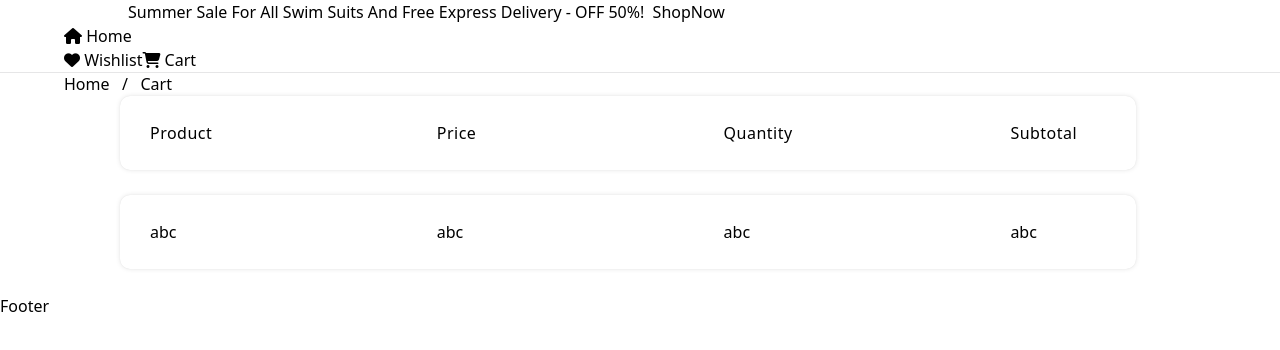
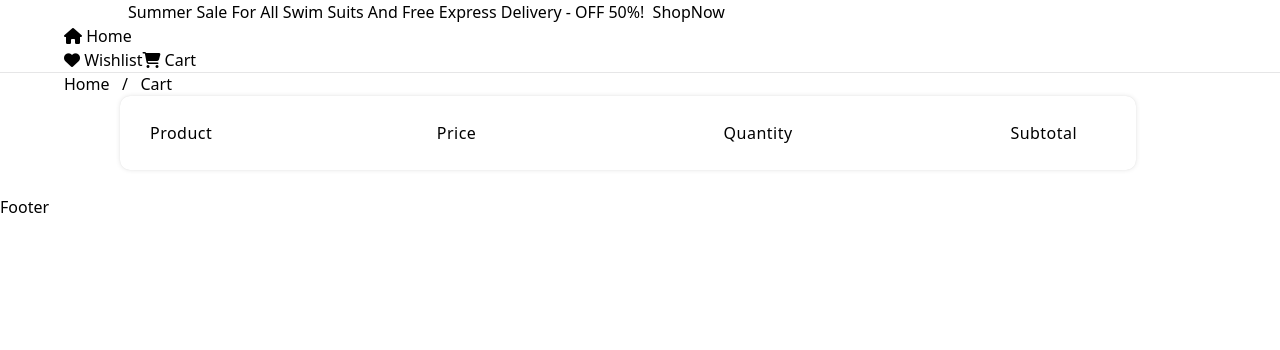
Before and after one commit to parikshit-jaiswal/e-commerce-ReactApp, a React (Vite) app: page /cart in a window 1280 px wide. Shown: the top 350 px of the page. Built offline with nearby package versions, Linux system fonts and the light colour scheme.

Commit message:
cart design done

```diff
--- a/src/pages/cart/cartComponents/Table.jsx
+++ b/src/pages/cart/cartComponents/Table.jsx
@@ -1,7 +1,10 @@
 import React from 'react'
 import './table.css'
+import TableRow from './TableRow'
 
 function Table() {
+    const cart = JSON.parse(localStorage.getItem('cart')) || [];
+    console.log(cart);
     return (
         <>
             <ul class="responsive-table">
@@ -11,12 +14,16 @@ function Table() {
                     <div class="col col-3">Quantity</div>
                     <div class="col col-4">Subtotal</div>
                 </li>
-                <li class="tableRow">
-                    <div class="col col-1">abc</div>
-                    <div class="col col-2">abc</div>
-                    <div class="col col-3">abc</div>
-                    <div class="col col-4">abc</div>
-                </li>
+                {cart.map((item) => (
+                    <TableRow
+                        key={item.product_id} // Ensure unique key for each row
+                        productName={item.product_name}
+                        price={item.price_after_discount}
+                        quantity={item.quantity}
+                        subTotal={item.price_after_discount * item.quantity} // Calculate subtotal
+                        image_url={item.image_url} // Pass the image URL if needed
+                    />
+                ))}
             </ul>
         </>
     )
--- /dev/null
+++ b/src/pages/cart/cartComponents/TableRow.jsx
@@ -0,0 +1,14 @@
+import React from 'react'
+
+function TableRow({ productName = "Something", image_url = "https://img.freepik.com/free-photo/wireless-earbuds-with-neon-cyberpunk-style-lighting_23-2151074295.jpg?t=st=1729927623~exp=1729931223~hmac=abebbd4e4b0ede6f10ae9cd75b5f8081996a36dd638e7454de8625daf4be3b69&w=900", price = "999", quantity = 1, subTotal = 999 }) {
+    return (
+        <li class="tableRow">
+            <div class="col col-1"><img src={image_url} alt="" /></div><span>{productName}</span>
+            <div class="col col-2">₹{price}</div>
+            <div class="col col-3">{quantity}</div>
+            <div class="col col-4">₹{subTotal}</div>
+        </li>
+    )
+}
+
+export default TableRow
```
